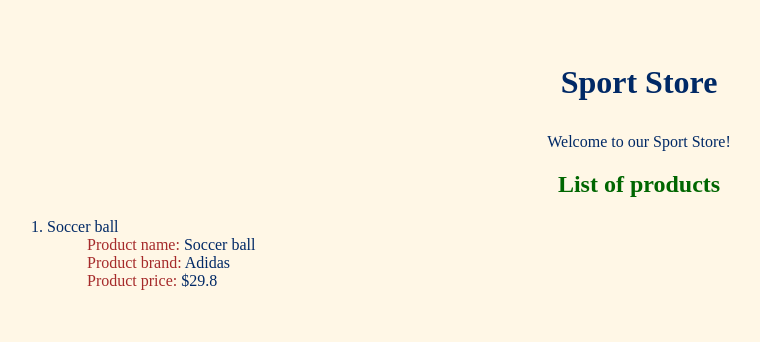
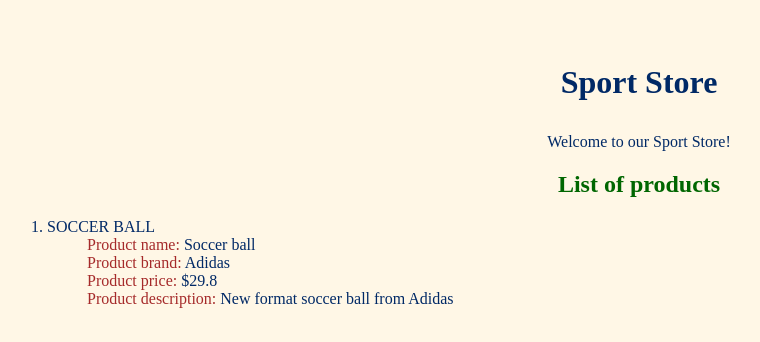
Before and after one commit to sanyol255/sport_store, an Angular app: page / in a window 1280 px wide. Shown: the top 342 px of the page, without its empty margins (1-761 px from the left). Built offline with nearby package versions, Linux system fonts and the light colour scheme; a web font is replaced by a local one.

Commit message:
Showing product from object context

```diff
--- /dev/null
+++ b/src/app/product.ts
@@ -0,0 +1,7 @@
+export interface Product {
+  id: number;
+  name: string;
+  brand: string;
+  price: number;
+  description: string;
+}
--- a/src/app/products/products.component.html
+++ b/src/app/products/products.component.html
@@ -1,11 +1,12 @@
 <h2>List of products</h2>
 <ol class="product-info">
   <li>
-    <span>{{productName}}</span>
+    <span>{{product.name | uppercase}}</span>
     <ul class="product-details">
-      <li><span>Product name: </span>{{productName}}</li>
-      <li><span>Product brand: </span>{{productBrand}}</li>
-      <li><span>Product price: </span>${{productPrice}}</li>
+      <li><span>Product name: </span>{{product.name}}</li>
+      <li><span>Product brand: </span>{{product.brand}}</li>
+      <li><span>Product price: </span>${{product.price}}</li>
+      <li><span>Product description: </span>{{product.description}}</li>
     </ul>
   </li>
 </ol>
--- a/src/app/products/products.component.ts
+++ b/src/app/products/products.component.ts
@@ -1,4 +1,5 @@
 import { Component, OnInit } from '@angular/core';
+import {Product} from "../product";
 
 @Component({
   selector: 'app-products',
@@ -7,10 +8,13 @@ import { Component, OnInit } from '@angular/core';
 })
 export class ProductsComponent implements OnInit {
 
-  productName = 'Soccer ball';
-  productBrand = 'Adidas';
-  productPrice = 29.8;
-
+  product: Product = {
+    id: 1,
+    name: 'Soccer ball',
+    brand: 'Adidas',
+    price: 29.8,
+    description: 'New format soccer ball from Adidas'
+  }
 
   constructor() { }
 
```
